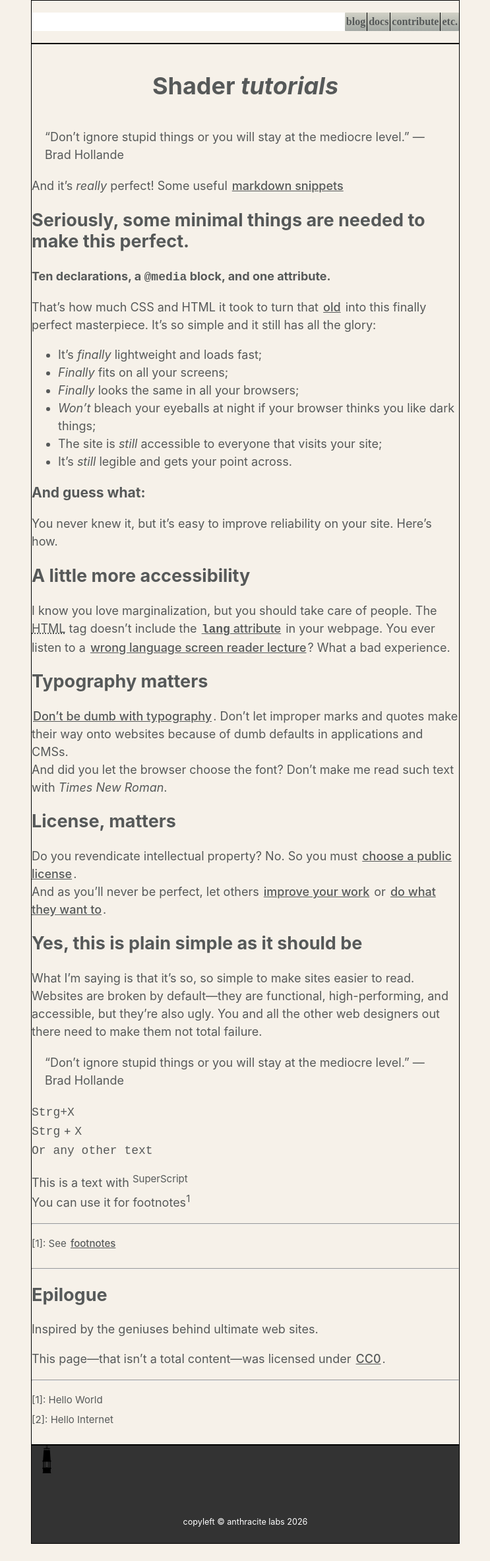
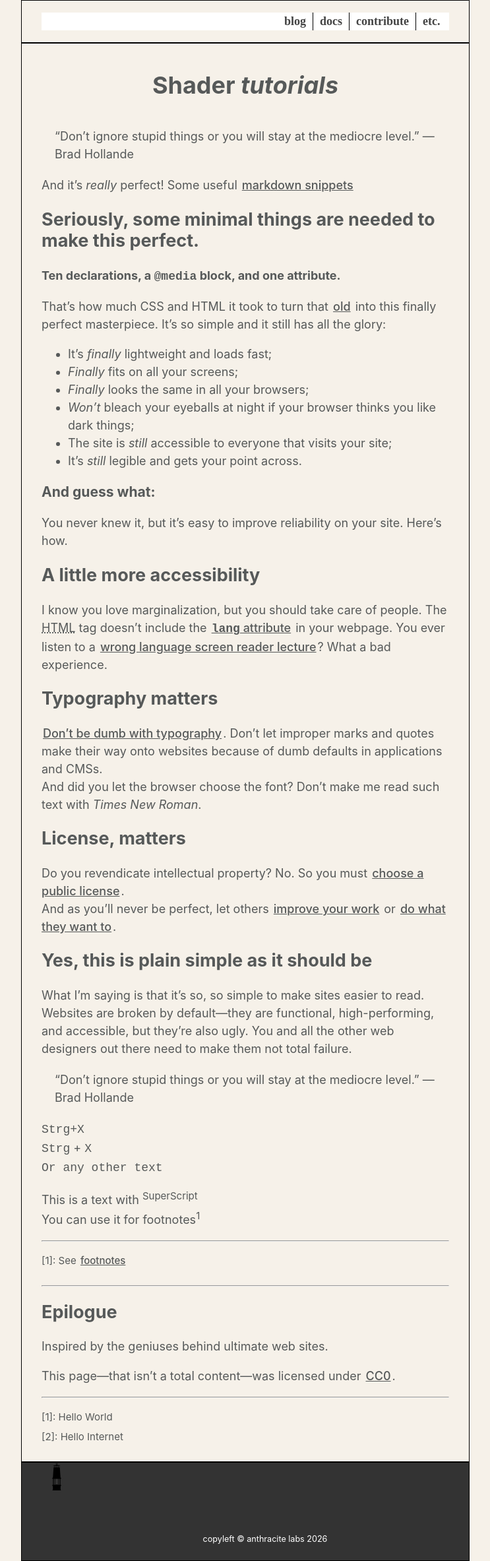
Before and after one commit to anthracitelabs/anthracitelabs.github.io, a Jekyll site: the page built from index.md, in a window 1280 px wide. Shown: the whole page at 66% size, without its empty margins (268-1011 px from the left). Built offline with Jekyll 4.4.1, drawn with Linux system fonts in a browser that asks for light colours; the repository's description, which GitHub fills in, is left out; our own code applies the rules of GitHub Pages for plain Markdown files; before the commit the page ends 2340 px from its top, so only the background shows below that.

Commit message:
mobile browser header menu problem

```diff
--- a/_layouts/default.html
+++ b/_layouts/default.html
@@ -19,10 +19,10 @@
 	<div id='header'>
 		<nav class="page-menu">
 			<ul class="menu" id="menu">
-			<li class="menu-item"><a href="/blog/" class="button">Blog</a></li>
-			<li class="menu-item"><a href="/docs/" class="button">Docs</a></li>
-			<li class="menu-item"><a href="/contribute/" class="button">Contribute</a></li>
-			<li class="menu-item"><a href="/etc/" class="button">etc.</a></li>
+			<li class="menu-item"><a href="/blog/" class="menu-link">Blog</a></li>
+			<li class="menu-item"><a href="/docs/" class="menu-link">Docs</a></li>
+			<li class="menu-item"><a href="/contribute/" class="menu-link">Contribute</a></li>
+			<li class="menu-item"><a href="/etc/" class="menu-link">etc.</a></li>
 			</ul>
 		</nav>
 	</div>
--- a/anthracitestyle.css
+++ b/anthracitestyle.css
@@ -49,9 +49,9 @@ a:hover {
 }
 
 body {
-  max-width: 650px;
+  max-width: 680px;
   margin: 0px auto;
-  padding: 0 0px;
+  padding: 0px 0px;
   font: 18px/1.5 -apple-system, BlinkMacSystemFont, "Segoe UI", Roboto, "Helvetica Neue", Arial, "Noto Sans", sans-serif, "Apple Color Emoji", "Segoe UI Emoji", "Segoe UI Symbol", "Noto Color Emoji";
   color: #565959;/*#4F200D;*/
   background: #F6F1E9;
@@ -81,6 +81,7 @@ h3 {
 
 div {
   border: 0.5px solid black;
+  padding: 0px 30px;
 }
 
 img {
```
